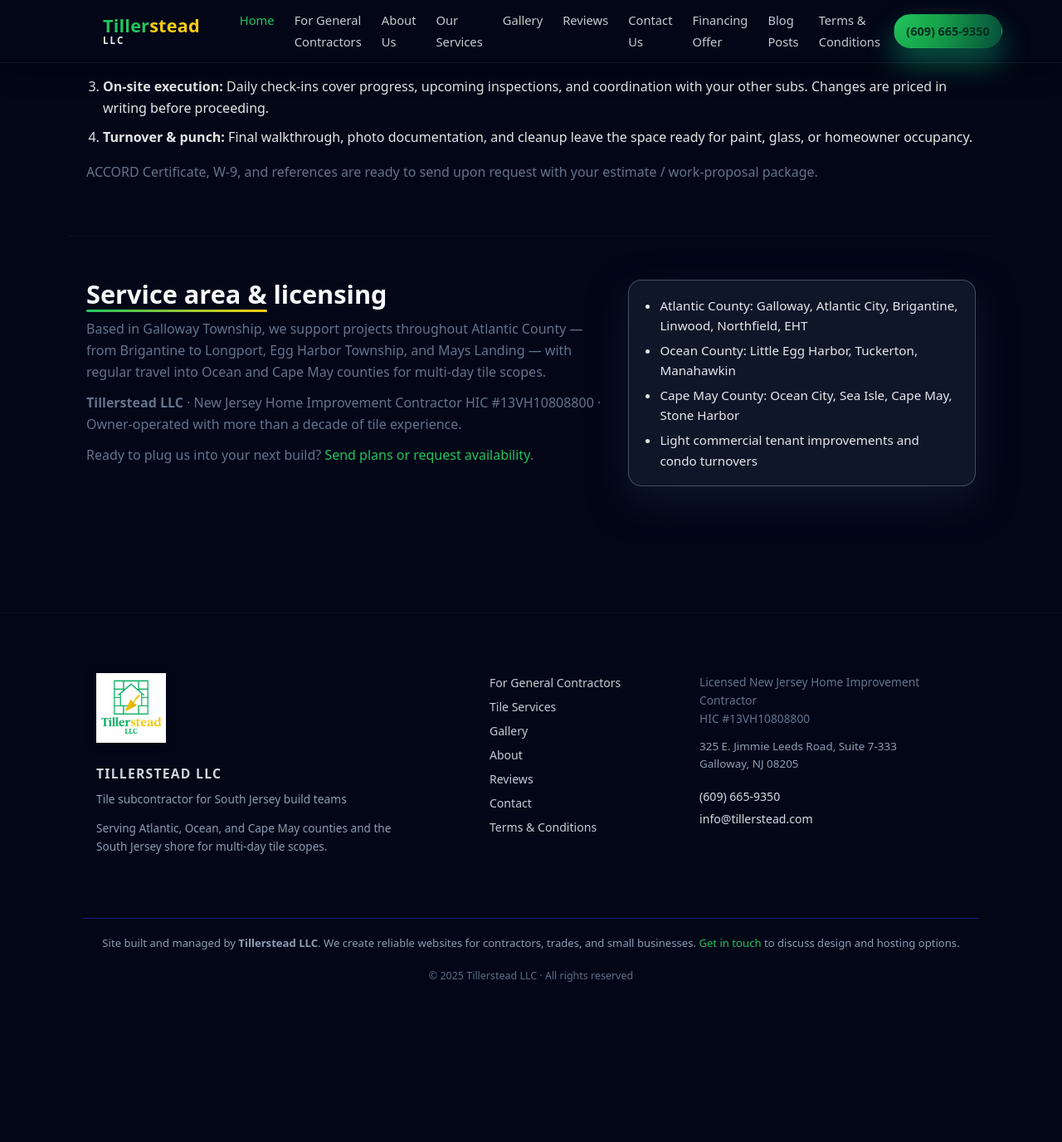
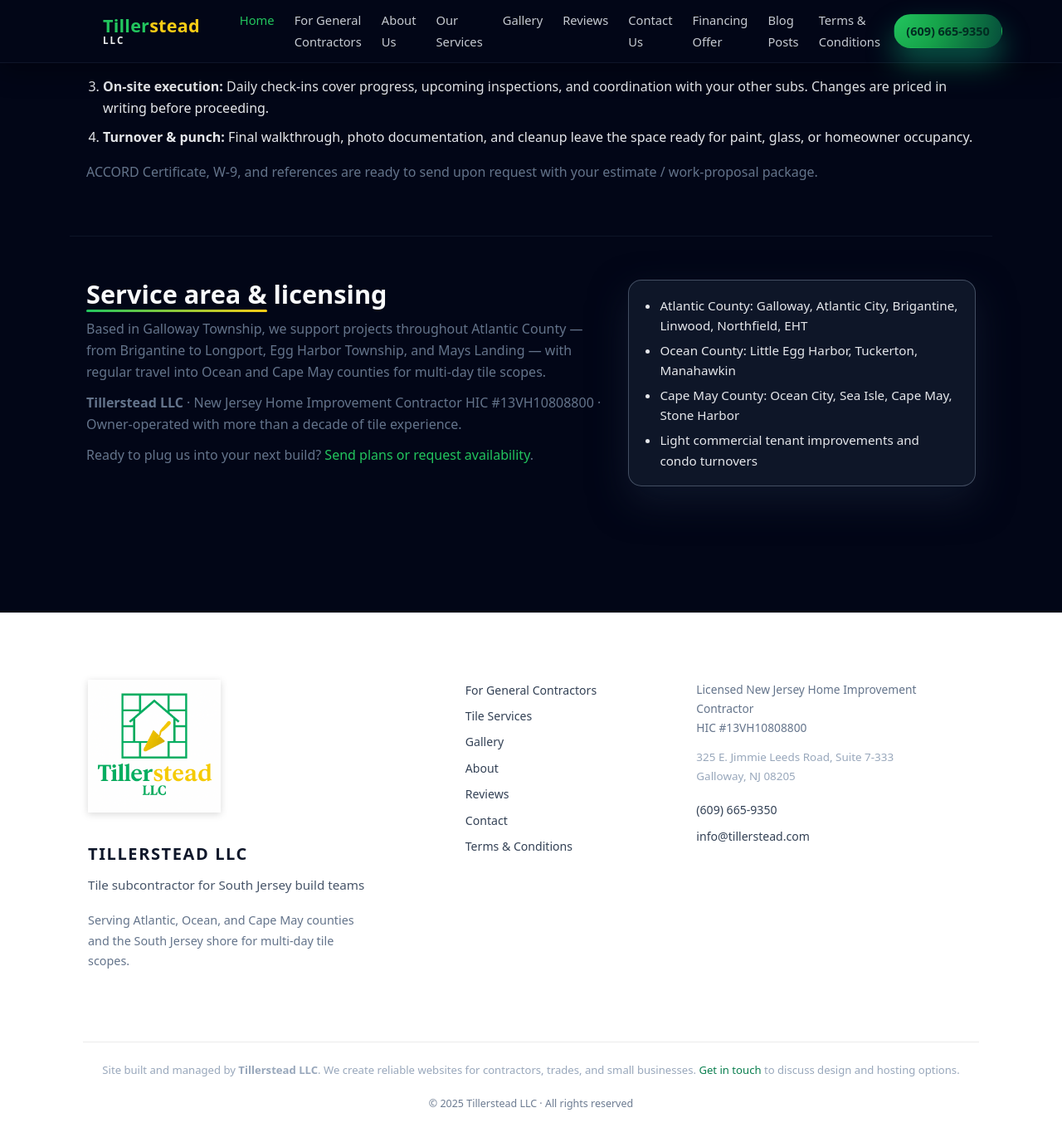
Before and after one commit to XTX33/Tillerstead-site, a Jekyll site: the page built from index.html, in a window 1280 px wide and 1400 px high, scrolled down 2265 px. Shown: the top 1376 px of the window at 83% size. Built offline with Jekyll 4.4.1, drawn with Linux system fonts in a browser that asks for light colours; before the commit the page ends 3495 px from its top, so only the background shows below that.

Commit message:
Add light theme styles for site footer
Added CSS styles for footer in light theme.

```diff
--- a/_includes/footer.html
+++ b/_includes/footer.html
@@ -1,7 +1,105 @@
 <footer class="site-footer"
         itemscope
         itemtype="https://schema.org/HomeAndConstructionBusiness">
+<style>
+/* ========== Footer (Light Theme) ========== */
+.site-footer {
+  background: #ffffff;
+  color: #1e293b; /* dark slate ink for contrast */
+  padding: 3rem 1rem;
+  border-top: 1px solid rgba(0,0,0,0.08);
+  font-size: 0.95rem;
+  line-height: 1.7;
+}
 
+.footer-inner {
+  max-width: 1100px;
+  margin: 0 auto;
+  display: grid;
+  gap: 2rem;
+  grid-template-columns: repeat(auto-fit, minmax(250px, 1fr));
+  align-items: start;
+}
+
+.footer-brand {
+  display: flex;
+  flex-direction: column;
+  align-items: flex-start;
+  text-decoration: none;
+}
+
+.footer-logo img {
+  width: 160px;
+  height: auto;
+  margin-bottom: 0.75rem;
+  display: block;
+  filter: drop-shadow(0 2px 4px rgba(0,0,0,0.15));
+}
+
+.footer-name {
+  font-weight: 600;
+  font-size: 1.25rem;
+  color: #0f172a;
+}
+
+.footer-tagline {
+  color: #475569;
+  font-size: 0.95rem;
+  margin-top: 0.25rem;
+}
+
+.footer-area {
+  color: #64748b;
+  font-size: 0.9rem;
+  margin-top: 0.75rem;
+}
+
+.footer-nav ul {
+  list-style: none;
+  margin: 0;
+  padding: 0;
+}
+
+.footer-nav a {
+  color: #334155;
+  text-decoration: none;
+  transition: color 0.2s ease;
+}
+
+.footer-nav a:hover {
+  color: var(--brand-green, #0a7f4f);
+}
+
+.footer-contact a {
+  display: block;
+  color: #334155;
+  text-decoration: none;
+  margin-bottom: 0.25rem;
+}
+
+.footer-contact a:hover {
+  color: var(--brand-green, #0a7f4f);
+}
+
+.footer-bottom {
+  margin-top: 2.5rem;
+  border-top: 1px solid rgba(0,0,0,0.08);
+  padding-top: 1.5rem;
+  text-align: center;
+  font-size: 0.85rem;
+  color: #64748b;
+}
+
+.footer-credit a {
+  color: var(--brand-green, #0a7f4f);
+  text-decoration: none;
+  font-weight: 500;
+}
+
+.footer-credit a:hover {
+  text-decoration: underline;
+}
+</style>
   <meta itemprop="name" content="Tillerstead LLC">
   <meta itemprop="@id" content="{{ site.url }}/#contractor">
   <meta itemprop="url" content="{{ site.url }}/">
```
